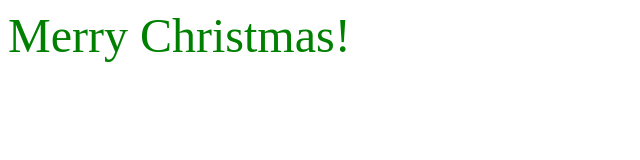
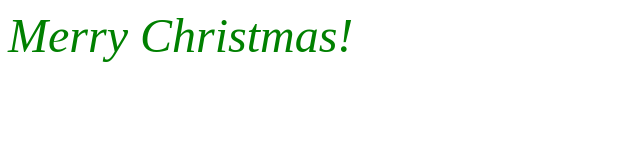
Before and after one commit to ropeladder/ropeladder.github.io, a plain HTML site: page index.html in a window 1280 px wide. Shown: the full height of the page, 0-640 px from the left. Drawn offline with Linux system fonts and the light colour scheme.

Commit message:
Update index.html

```diff
--- a/index.html
+++ b/index.html
@@ -1 +1 @@
-<html><body><span style="color: green; text-align: center; font-size: 36pt;">Merry Christmas!</span></body></html>
+<html><body><span style="color: green; text-align: center; font-size: 36pt;"><em>Merry Christmas!</em></span></body></html>
```
